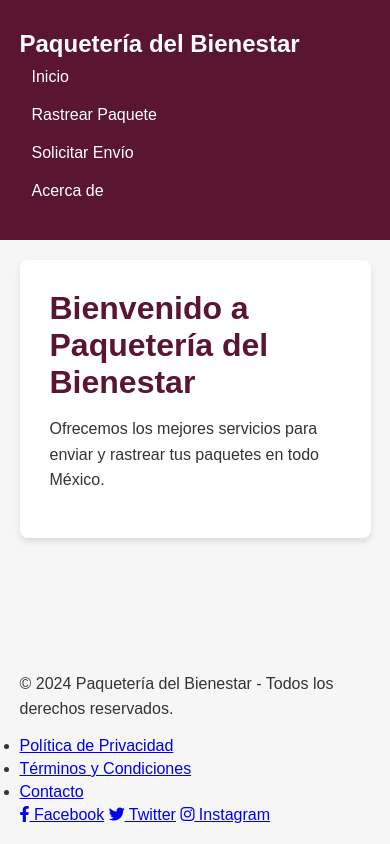
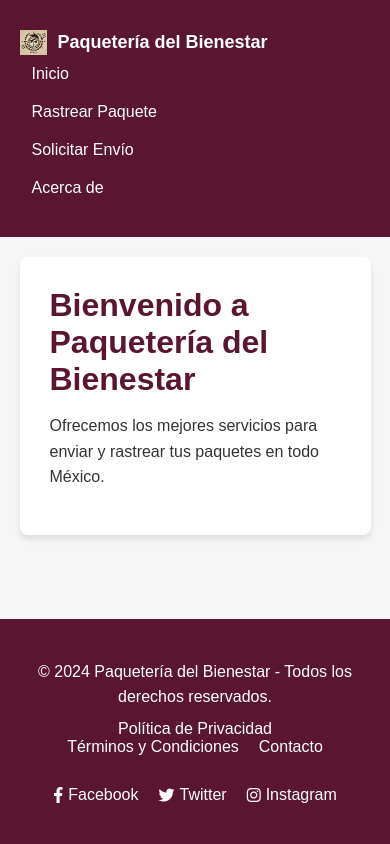
Before and after one commit to rayo-alcantar/Paqueteria_del_bienestar, a Django app: page / in a window 390 px wide. Run offline with Django 3.2, Linux system fonts and the light colour scheme.

Commit message:
se hace el logo

```diff
--- a/static/css/styles.css
+++ b/static/css/styles.css
@@ -64,10 +64,23 @@ header .container {
 header .logo a {
     text-decoration: none;
     color: #FFFFFF;
-    font-size: 24px;
+    display: flex;
+    align-items: center;
+}
+
+/* Ajustes para el logo */
+.logo-img {
+    height: 30px; /* Tamaño reducido */
+    width: auto;
+    margin-right: 10px;
+}
+
+.logo-text {
+    font-size: 20px; /* Tamaño de fuente reducido */
     font-weight: bold;
 }
 
+/* Navegación */
 header nav ul {
     list-style: none;
     display: flex;
@@ -286,6 +299,95 @@ p {
     margin-top: 0;
 }
 
+/* Footer */
+footer {
+    background-color: #5A1631; /* Fondo guinda similar al header */
+    color: #FFFFFF;
+    padding: 20px 0;
+}
+
+footer .footer-container {
+    display: flex;
+    flex-direction: column; /* Apilar elementos verticalmente */
+    align-items: center; /* Centrar horizontalmente */
+    justify-content: center;
+    text-align: center;
+}
+
+.footer-info {
+    margin-bottom: 15px; /* Espaciado inferior */
+}
+
+.footer-info p {
+    margin-bottom: 10px;
+}
+
+.footer-links {
+    list-style: none;
+    display: flex;
+    justify-content: center; /* Centrar enlaces */
+    flex-wrap: wrap;
+    padding: 0;
+}
+
+.footer-links li {
+    margin: 0 10px; /* Espaciado entre enlaces */
+}
+
+.footer-links li a {
+    text-decoration: none;
+    color: #FFFFFF;
+    transition: color 0.3s;
+}
+
+.footer-links li a:hover {
+    color: #FFD700; /* Dorado al pasar el cursor */
+}
+
+.footer-social {
+    display: flex;
+    align-items: center;
+    justify-content: center; /* Centrar iconos */
+    flex-wrap: wrap;
+}
+
+.footer-social a {
+    text-decoration: none;
+    color: #FFFFFF;
+    margin: 0 10px; /* Espaciado entre iconos */
+    display: flex;
+    align-items: center;
+    transition: color 0.3s;
+}
+
+.footer-social a:hover {
+    color: #FFD700; /* Dorado al pasar el cursor */
+}
+
+.footer-social i {
+    margin-right: 5px;
+}
+
+/* Botón específico para descargas */
+.btn-download {
+    background-color: #FF1493; /* Rosa profundo */
+    color: #FFFFFF;
+    padding: 10px 20px;
+    border: none;
+    border-radius: 5px;
+    cursor: pointer;
+    text-align: center;
+    display: block;
+    margin: 20px auto 0;
+    transition: background-color 0.3s;
+    font-size: 16px;
+    font-weight: bold;
+}
+
+.btn-download:hover {
+    background-color: #C71585; /* Tonalidad más oscura de rosa */
+}
+
 /* Mensajes de Error */
 .error-message {
     color: #FF0000; /* Rojo para destacar errores */
@@ -315,26 +417,26 @@ p {
         margin: 10px 0;
     }
 
-    footer .footer-links ul {
-        flex-direction: column;
+    footer .footer-container {
+        align-items: center; /* Asegurar centrado en móviles */
     }
 
-    footer .footer-links ul li {
-        margin: 5px 0;
+    footer .footer-content {
+        flex-direction: column; /* Alinear en columna */
+        align-items: center; /* Centrar elementos */
+        text-align: center; /* Centrar texto */
     }
 
-    .timeline-item {
-        width: 100%;
-        left: 0 !important;
+    .footer-social {
+        justify-content: center; /* Centrar social icons */
+        margin-top: 15px;
     }
 
-    .timeline::before {
-        left: 20px;
+    .logo-img {
+        height: 25px; /* Tamaño aún más pequeño en móviles */
     }
 
-    .timeline-item::after {
-        left: 20px;
-        border: none;
-        border-left-color: #B22222;
+    .logo-text {
+        font-size: 18px; /* Tamaño de fuente reducido en móviles */
     }
 }
--- a/templates/base.html
+++ b/templates/base.html
@@ -16,7 +16,10 @@
             <div class="container">
                 <a href="#principal" class="skip-link">Ir al contenido principal</a>
                 <div class="logo">
-                    <a href="{% url 'index' %}">Paquetería del Bienestar</a>
+                    <a href="{% url 'index' %}">
+                        <img src="{% static 'css/logo.jpg' %}" alt="Logo Paquetería del Bienestar" class="logo-img">
+                        <span class="logo-text">Paquetería del Bienestar</span>
+                    </a>
                 </div>
                 <nav>
                     <ul>
@@ -39,16 +42,16 @@
 
         <!-- Pie de Página -->
         <footer>
-            <div class="container">
-                <p>© 2024 Paquetería del Bienestar - Todos los derechos reservados.</p>
-                <div class="footer-links">
-                    <ul>
+            <div class="container footer-container">
+                <div class="footer-info">
+                    <p>© 2024 Paquetería del Bienestar - Todos los derechos reservados.</p>
+                    <ul class="footer-links">
                         <li><a href="#">Política de Privacidad</a></li>
                         <li><a href="#">Términos y Condiciones</a></li>
                         <li><a href="#">Contacto</a></li>
                     </ul>
                 </div>
-                <div class="social-icons">
+                <div class="footer-social">
                     <a href="#"><i class="fab fa-facebook-f"></i> Facebook</a>
                     <a href="#"><i class="fab fa-twitter"></i> Twitter</a>
                     <a href="#"><i class="fab fa-instagram"></i> Instagram</a>
```
Also changed, not shown: static/css/logo.jpg (added).
